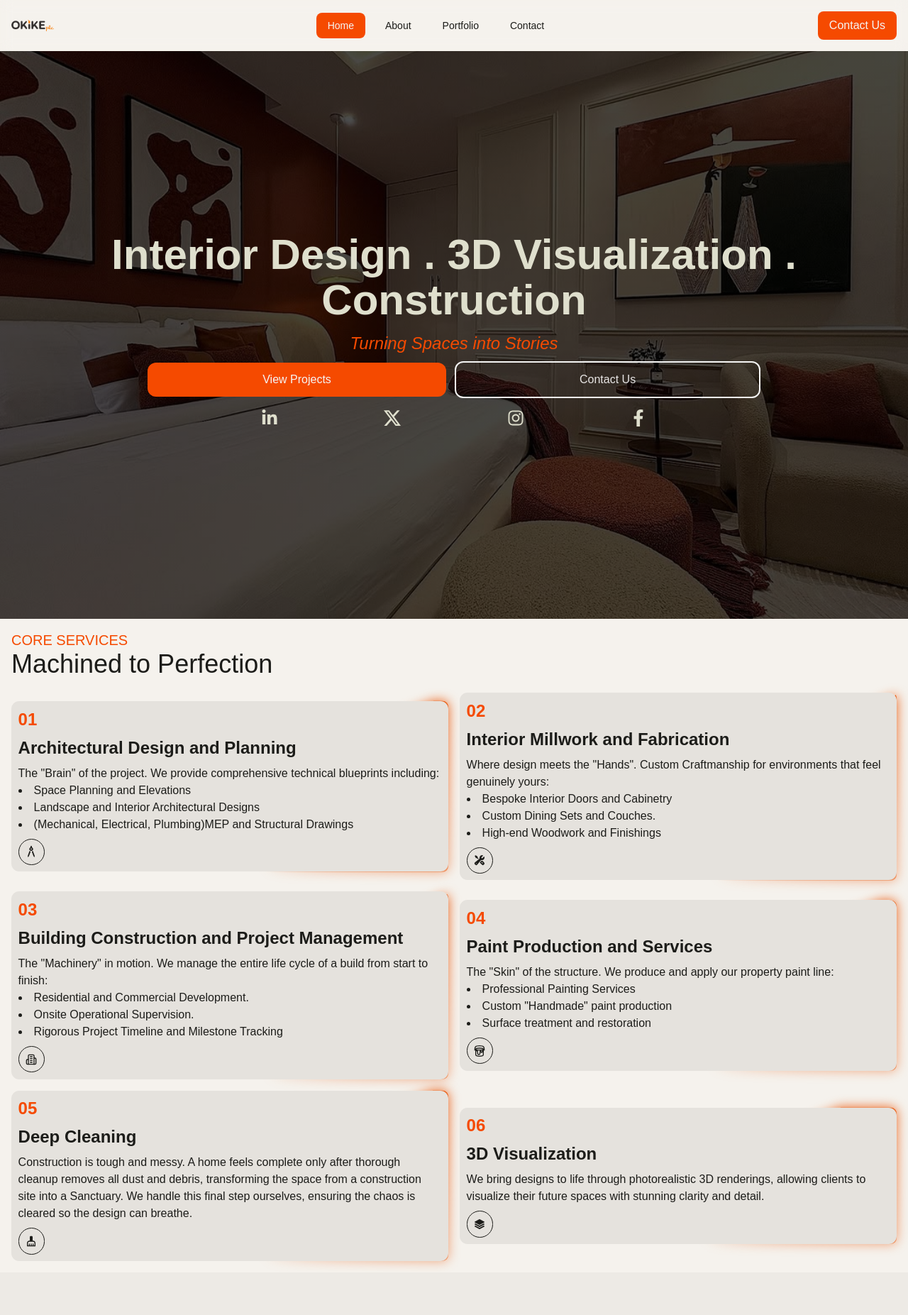
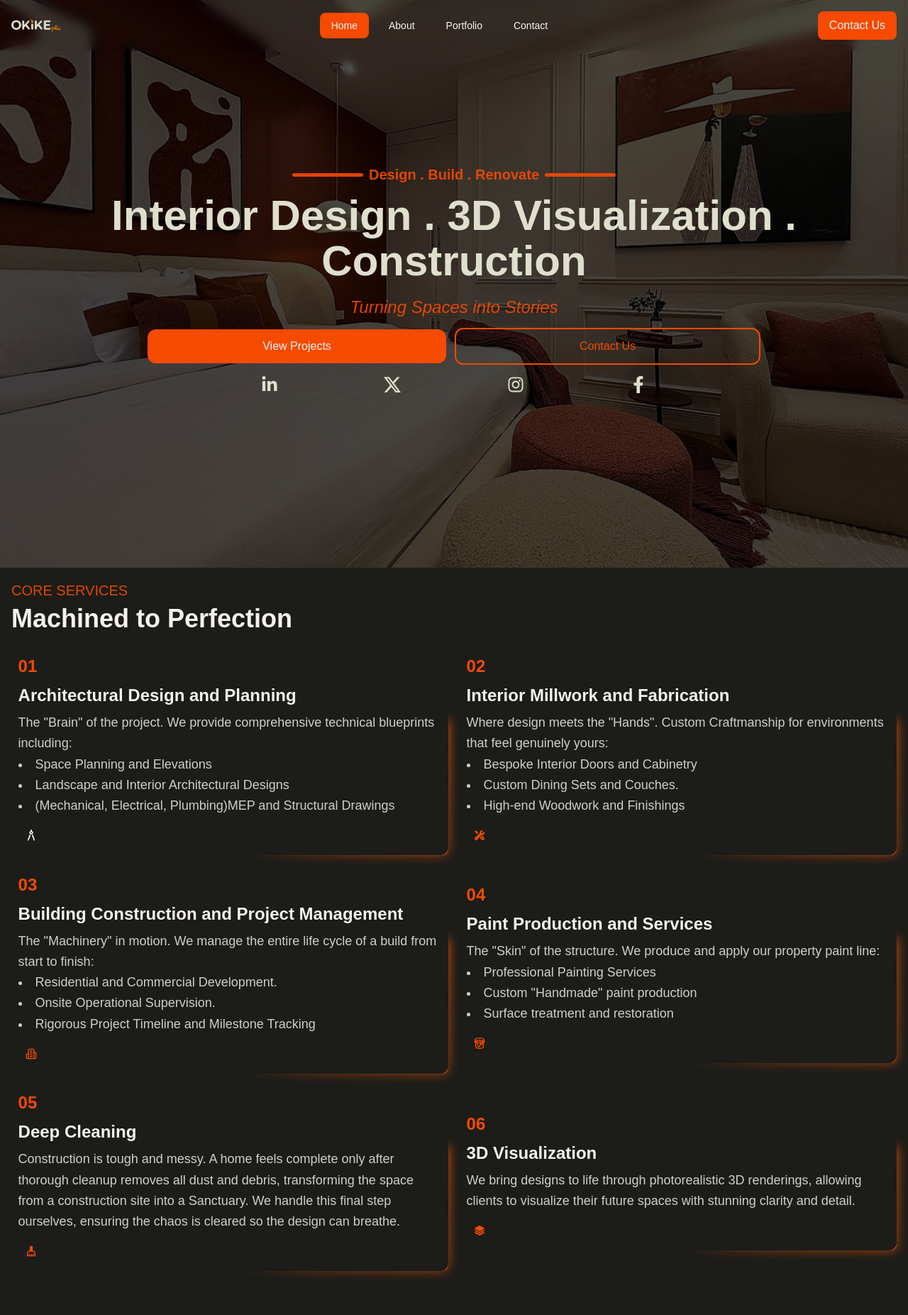
Before and after one commit to OKIKE-PLC/Portfolio-site, a React (Vite) app in the folder Portfolio-site/: page / in a window 1280 px wide. Shown: the top 1853 px of the page at 71% size. Built offline with nearby package versions, Linux system fonts and the light colour scheme; a web font is replaced by a local one.

Commit message:
feat: implement core site layout, navigation components, and fabrication service cards with responsive styling

```diff
--- a/Portfolio-site/src/App.css
+++ b/Portfolio-site/src/App.css
@@ -10,27 +10,22 @@ html {
   scroll-behavior: smooth;
 }
 
+
 ::-webkit-scrollbar {
-  width: 1rem;
+  width: 6px;
 }
-
 ::-webkit-scrollbar-track {
-  background: #EA580C;
+  background: #0a0a08;
 }
-
 ::-webkit-scrollbar-thumb {
-  background: #fcf9f4;
+  background: #c4621a;
+  border-radius: 3px;
 }
-
-::-webkit-scrollbar-thumb:hover {
-  background: #EA580C;
-}
-
 ::selection {
   background: #EA580C; /* Change background color */
   color: #131313;      /* Change text color */
-  border-radius: 10px;
-  padding: 10px;
+  border-radius: 2rem;
+  padding: 2.5rem;
   border: 1px solid #EA580C;
 }
 
@@ -43,15 +38,39 @@ html {
 
   body {
     font-family: 'Supreme', sans-serif;
-    @apply bg-[#F5F2ED] text-[#1C1C19];
+    @apply bg-[#1C1C19] text-[#F5F2ED];
   }
-
-  /* #root {
-    @apply max-w-[1440px];
-  } */
 
   h1, h2, h3, h4, h5, h6 {
     font-family: 'Chubbo', sans-serif;
+  }
+
+  h1 {
+    @apply text-4xl md:text-5xl lg:text-6xl font-bold leading-tight;
+  }
+
+  h2 {
+    @apply text-3xl md:text-4xl lg:text-5xl font-bold leading-tight;
+  }
+
+  h3 {
+    @apply text-2xl md:text-3xl lg:text-4xl font-semibold leading-snug;
+  }
+
+  h4 {
+    @apply text-xl md:text-2xl lg:text-3xl font-semibold leading-snug;
+  }
+
+  h5 {
+    @apply text-lg md:text-xl font-medium leading-normal;
+  }
+
+  h6 {
+    @apply text-base md:text-lg font-medium leading-normal;
+  }
+
+  p {
+    @apply text-base md:text-lg leading-relaxed text-[#F5F2ED] opacity-90;
   }
 
   img {
--- a/Portfolio-site/src/components/fabricationCards.jsx
+++ b/Portfolio-site/src/components/fabricationCards.jsx
@@ -7,72 +7,73 @@ const cards = [
     image: Compass,
     header: "Lead Capture & Pre-qualification",
     text: "Identifying the right fit for the system",
-    color: "bg-[#907067]",
-    background: "bg-[#E5E2DD]",
+    color: "#edeae5",
+    background: "bg-[#1C1C19]",
   },
   {
     id: 2,
     image: Compass,
     header: "Site Inspection",
     text: "Evaluating the ground and the goal",
-    color: "bg-[#907067]",
-    background: "bg-[#E5E2DD]",
+    color: "zinc-300",
+    background: "bg-[#1C1C19]",
   },
   {
     id: 3,
     image: Compass,
     header: "Design Documentation",
     text: "Creating the Office Brain (Drawings & CGIs)",
-    color: "bg-[#907067]",
-    background: "bg-[#E5E2DD]",
+    color: "#edeae5",
+    background: "bg-[#1C1C19]",
   },
   {
     id: 4,
     image: Compass,
     header: "Quotation & Contract",
     text: "Legal and financial alignment",
-    color: "bg-[#907067]",
-    background: "bg-[#E5E2DD]",
+    color: "",
+    background: "bg-[#1C1C19]",
+
   },
   {
     id: 5,
     image: Compass,
     header: "Mobilization",
     text: "Moving the machinery and materials to the field",
-    color: "bg-[#907067]",
-    background: "bg-[#E5E2DD]",
+    color: "",
+    background: "bg-[#1C1C19]",
   },
   {
     id: 6,
     image: Compass,
     header: "Procurement",
     text: "Sourcing quality components for the build.",
-    color: "bg-[#907067]",
-    background: "bg-[#E5E2DD]",
+    color: "",
+    background: "bg-[#1C1C19]",
   },
   {
     id: 7,
     image: Compass,
     header: "Execution & Supervision",
     text: "Daily safety checks and progress logs",
-    color: "bg-[#907067]",
-    background: "bg-[#E5E2DD]",
+    color: "",
+    background: "bg-[#1C1C19]",
   },
   {
     id: 8,
     image: Compass,
     header: "Quality Control (QC) Routine",
     text: "Verifying workmanship at every milestone",
-    color: "bg-[#907067]",
-    background: "bg-[#E5E2DD]",
+    color: "",
+    background: "bg-[#1C1C19]",
   },
   {
     id: 9,
     image: Compass,
     header: "Handover & Aftercare",
     text: "Final inspection and long-term support",
-    color: "bg-[#907067]",
-    background: "bg-[#E5E2DD]",
+    color: "",
+    background: "bg-[#1C1C19]",
   },
 ];
 
@@ -101,7 +102,7 @@ export default function FabCards() {
           <h4 className="text-xl font-bold text-orange-900 mt-2">
             {card.header}
           </h4>
-          <p className="text-[#1C1C19] font-light">{card.text}</p>
+          <p className="text-[#edeae5] font-light">{card.text}</p>
         </motion.div>
       ))}
     </motion.section>
--- a/Portfolio-site/src/components/navbar.jsx
+++ b/Portfolio-site/src/components/navbar.jsx
@@ -1,10 +1,11 @@
 import { useState, useEffect, useRef } from "react";
 import { RiMenu4Line } from "react-icons/ri";
 import { Link, NavLink } from "react-router-dom";
-import darkLogo from "../assets/(PLC)-Dark-Logo.png";
+import lightLogo from "../assets/(PLC)_Light-Logo.png";
 
 export default function Navbar() {
   const [isMobileMenuOpen, setIsMobileMenuOpen] = useState(false);
+  const [isScrolled, setIsScrolled] = useState(false);
   const navRef = useRef(null);
 
   const toggleMobileMenu = () => {
@@ -27,23 +28,31 @@ export default function Navbar() {
     };
   }, [isMobileMenuOpen]);
 
+  useEffect(() => {
+    const handleScroll = () => {
+      setIsScrolled(window.scrollY > 20);
+    };
+    window.addEventListener("scroll", handleScroll);
+    return () => window.removeEventListener("scroll", handleScroll);
+  }, []);
+
   return (
     <section
       ref={navRef}
-      className="sticky top-0 z-50 max-w-[1440px]  backdrop-blur-sm flex justify-between items-center"
+      className={`fixed top-0 left-0 right-0 z-50 max-w-[1440px] flex justify-between items-center transition-all duration-300 bg-transparent text-stone-100 backdrop-blur-sm`}
       style={{ padding: "1rem", margin: "0 auto" }}
     >
       <Link to="/">
-        <img src={darkLogo} alt="Okike Logo" width={60} />
+        <img src={lightLogo} alt="Okike Logo" width={70} />
       </Link>
       <nav className="hidden md:flex justify-center items-center gap-3 text-sm ">
         <NavLink
           to="/"
           className={({ isActive }) =>
-            `px-4 py-2 rounded-lg transition-all duration-300 ease-in-out ${
+            `rounded-lg transition-all duration-300 ease-in-out ${
               isActive
                 ? "bg-orange-600 text-stone-100 font-medium"
-                : "hover:bg-orange-200 hover:text-orange-700"
+                : `hover:bg-orange-200 hover:text-orange-700 ${isScrolled ? "text-orange-600" : "text-stone-100"}`
             }`
           } style={{ padding: ".5rem 1rem" }}
         >
@@ -55,7 +64,7 @@ export default function Navbar() {
             `px-4 py-2 rounded-lg transition-all duration-300 ease-in-out ${
               isActive
                 ? "bg-orange-600 text-stone-100 font-medium"
-                : "hover:bg-orange-200 hover:text-orange-700"
+                : `hover:bg-orange-200 hover:text-orange-700 ${isScrolled ? "text-orange-600" : "text-stone-100"}`
             }`
           } style={{ padding: ".5rem 1rem" }}
         >
@@ -67,7 +76,7 @@ export default function Navbar() {
             `px-4 py-2 rounded-lg transition-all duration-300 ease-in-out ${
               isActive
                 ? "bg-orange-600 text-stone-100 font-medium"
-                : "hover:bg-orange-200 hover:text-orange-700"
+                : `hover:bg-orange-200 hover:text-orange-700 ${isScrolled ? "text-orange-600" : "text-stone-100"}`
             }`
           } style={{ padding: ".5rem 1rem" }}
         >
@@ -79,7 +88,7 @@ export default function Navbar() {
             `px-4 py-2 rounded-lg transition-all duration-300 ease-in-out ${
               isActive
                 ? "bg-orange-600 text-stone-100 font-medium"
-                : "hover:bg-orange-200 hover:text-orange-700"
+                : `hover:bg-orange-200 hover:text-orange-700 ${isScrolled ? "text-orange-600" : "text-stone-100"}`
             }`
           } style={{ padding: ".5rem 1rem" }}
         >
@@ -100,7 +109,7 @@ export default function Navbar() {
       {/* mobile navigation visible only on mobile */}
       <button
         onClick={toggleMobileMenu}
-        className="md:hidden text-3xl p-2 z-50"
+        className={`md:hidden text-3xl p-2 z-50 transition-colors duration-300 ${isScrolled ? "text-orange-600" : "text-stone-100"}`}
       >
         <RiMenu4Line />
       </button>
--- a/Portfolio-site/src/pages/home.jsx
+++ b/Portfolio-site/src/pages/home.jsx
@@ -38,6 +38,7 @@ export default function Home() {
                         duration: 0.8
                             }}
                     >
+                        <p className="flex justify-center items-center text-orange-600 text-xl font-semibold sm:text-center before:content-[''] before:w-25 before:h-[5px] before:rounded-full before:bg-orange-600 before:mr-2 after:content-[''] after:w-25 after:h-[5px] after:rounded-full after:bg-orange-600 after:ml-2">Design . Build . Renovate</p>
 
                 <motion.h1
                     initial={{ opacity: 0, x: -100 }}
@@ -52,7 +53,7 @@ export default function Home() {
                     {/* view projects cta btn */}
                     <Link to="/portfolio" className='bg-orange-600 text-stone-100 rounded-xl hover:bg-orange-800 transition duration-300 md:w-1/2'  style={{padding: "12px 25px", width: "100%"}}>View Projects</Link>
                     {/* contact us btn */}
-                    <Link to="/contact" className='text-stone-200 rounded-xl border-stone-100 border-2 hover:bg-orange-800 transition duration-300 md:w-1/2' style={{padding: "12px 32px", width: "100%"}}>Contact Us</Link>
+                    <Link to="/contact" className='rounded-xl bg-transparent text-orange-600 border-orange-600 border-2 hover:bg-orange-600 hover:text-stone-100 transition duration-300 md:w-1/2' style={{padding: "12px 32px", width: "100%"}}>Contact Us</Link>
                 </div>
                         {/* socials */}
 
@@ -86,10 +87,10 @@ export default function Home() {
                     {/* individual cards */}
 
                     {/* architectural design and planning */}
-                    <article className="card bg-[#E5E2DD] flex flex-col justify-center items-start  gap-2">
+                    <article className="card bg-[#1C1C19] flex flex-col justify-center items-start  gap-2">
                         <span className="text-orange-600  text-2xl font-bold">01</span>
                         <h4 className="text-2xl font-bold">Architectural Design and Planning</h4>
-                        <p className="text-[#1C1C19] font-light">The "Brain" of the project. We provide comprehensive technical blueprints including:
+                        <p className="text-[#E5E2DD] font-light">The "Brain" of the project. We provide comprehensive technical blueprints including:
                             <ul className="list-disc list-inside">
                                 <li>Space Planning and Elevations</li>
                                 <li>Landscape and Interior Architectural Designs</li>
@@ -104,10 +105,10 @@ export default function Home() {
                     </article>
 
                     {/* interior millwork and fabrication */}
-                    <article className="card bg-[#E5E2DD] flex flex-col justify-center items-start  gap-2">
+                    <article className="card bg-[#1C1C19] flex flex-col justify-center items-start  gap-2">
                         <span className="text-orange-600  text-2xl font-bold">02</span>
                         <h4 className="text-2xl font-bold">Interior Millwork and Fabrication</h4>
-                        <p className="text-[#1C1C19] font-light">Where design meets the "Hands". Custom Craftmanship for environments that feel genuinely yours:
+                        <p className="text-[#E5E2DD] font-light">Where design meets the "Hands". Custom Craftmanship for environments that feel genuinely yours:
                             <ul className="list-disc list-inside">
                                 <li>Bespoke Interior Doors and Cabinetry</li>
                                 <li>Custom Dining Sets and Couches.</li>
@@ -115,17 +116,17 @@ export default function Home() {
                             </ul>
                         </p>
                         <div className="img rounded-full border border-[#1C1C19]">
-                            <HiWrenchScrewdriver />
+                            <HiWrenchScrewdriver  className='text-orange-600'/>
 
                         </div>
 
                     </article>
 
                     {/* building construction and project management */}
-                    <article className="card bg-[#E5E2DD] flex flex-col justify-center items-start  gap-2">
+                    <article className="card bg-[#1C1C19] flex flex-col justify-center items-start  gap-2">
                         <span className="text-orange-600  text-2xl font-bold">03</span>
                         <h4 className="text-2xl font-bold">Building Construction and Project Management</h4>
-                        <p className="text-[#1C1C19] font-light">The "Machinery" in motion. We manage the entire life cycle of a build from start to finish:
+                        <p className="text-[#E5E2DD] font-light">The "Machinery" in motion. We manage the entire life cycle of a build from start to finish:
                             <ul className="list-disc list-inside">
                                 <li>Residential and Commercial Development.</li>
                                 <li>Onsite Operational Supervision.</li>
@@ -133,17 +134,17 @@ export default function Home() {
                             </ul>
                         </p>
                         <div className="img rounded-full border border-[#1C1C19]">
-                            <LuBuilding2 />
+                            <LuBuilding2  className='text-orange-600'/>
                         {/* <Compass /> */}
                         </div>
 
                     </article>
 
                     {/* paint production and services */}
-                    <article className="card bg-[#E5E2DD] flex flex-col justify-center items-start  gap-2">
+                    <article className="card bg-[#1C1C19] flex flex-col justify-center items-start  gap-2">
                         <span className="text-orange-600  text-2xl font-bold">04</span>
                         <h4 className="text-2xl font-bold">Paint Production and Services</h4>
-                        <p className="text-[#1C1C19] font-light">The "Skin" of the structure. We produce and apply our property paint line:
+                        <p className="text-[#E5E2DD] font-light">The "Skin" of the structure. We produce and apply our property paint line:
                             <ul className="list-disc list-inside">
                                 <li>Professional Painting Services</li>
                                 <li>Custom "Handmade" paint production</li>
@@ -151,30 +152,30 @@ export default function Home() {
                             </ul>
                         </p>
                         <div className="img rounded-full border border-[#1C1C19]">
-                            <GrPaint />
+                            <GrPaint className='text-orange-600'/>
                         </div>
 
                     </article>
                     {/* deep cleaning */}
-                    <article className="card bg-[#E5E2DD] flex flex-col justify-center items-start  gap-2">
+                    <article className="card bg-[#1C1C19] flex flex-col justify-center items-start  gap-2">
                         <span className="text-orange-600  text-2xl font-bold">05</span>
                         <h4 className="text-2xl font-bold">Deep Cleaning</h4>
-                        <p className="text-[#1C1C19] font-light">Construction is tough and messy. A home feels complete only after thorough cleanup removes all dust and debris, transforming the space from a construction site into a Sanctuary. We handle this final step ourselves, ensuring the chaos is cleared so the design can breathe.
+                        <p className="text-[#E5E2DD] font-light">Construction is tough and messy. A home feels complete only after thorough cleanup removes all dust and debris, transforming the space from a construction site into a Sanctuary. We handle this final step ourselves, ensuring the chaos is cleared so the design can breathe.
 
                         </p>
                         <div className="img rounded-full border border-[#1C1C19]">
-                            <MdCleaningServices />
+                            <MdCleaningServices className='text-orange-600'/>
                         </div>
 
                     </article>
                     {/* 3d visualization */}
-                    <article className="card bg-[#E5E2DD] flex flex-col justify-center items-start  gap-2">
+                    <article className="card bg-[#1C1C19] flex flex-col justify-center items-start  gap-2">
                         <span className="text-orange-600  text-2xl font-bold">06</span>
                         <h4 className="text-2xl font-bold">3D Visualization</h4>
-                        <p className="text-[#1C1C19] font-light">We bring designs to life through photorealistic 3D renderings, allowing clients to visualize their future spaces with stunning clarity and detail.
+                        <p className="text-[#E5E2DD] font-light">We bring designs to life through photorealistic 3D renderings, allowing clients to visualize their future spaces with stunning clarity and detail.
                         </p>
                         <div className="img rounded-full border border-[#1C1C19]">
-                            <HiSquare3Stack3D />
+                            <HiSquare3Stack3D   className='text-orange-600'/>
                         {/* <Compass /> */}
                         </div>
 
@@ -185,15 +186,15 @@ export default function Home() {
 
             {/* best projects section */}
             <motion.section
-                className="projects bg-[#edeae5] flex flex-col gap-5"
+                className="projects bg-[#1C1C19] flex flex-col gap-5"
                 initial={{ opacity: 0, y: 50 }}
                 whileInView={{ opacity: 1, y: 0 }}
                 viewport={{ once: true, amount: 0.1 }}
                 transition={{ duration: 0.7, ease: "easeOut", delay: 0.2 }}
             >
                 {/* selected works text */}
-                <div className='marginAuto'>
-                        <div className="flex flex-col md:flex-row md:justify-between items-start md:items-end ">
+                <div className=''>
+                        <div className="flex flex-col md:flex-row md:justify-between items-start md:items-end marginAuto">
                         <div className="flex flex-col justify-center items-baseline">
                             <p className="text-orange-600 text-sm md:text-xl">Selected Works</p>
                             <h3 className="text-2xl md:text-4xl font-semibold">The <span className="text-orange-600  italic">Interior</span> Series</h3>
@@ -201,17 +202,17 @@ export default function Home() {
                         <Link className='hover:text-orange-600 hover:text-xl transition-all duration-300' to="/portfolio">View our works</Link>
                     </div>
                     {/* selected works cards */}
-                    <div className="flex flex-col md:flex-row justify-center md:justify-between items-center gap-5" style={{padding: "1.5rem 0"}}>
+                    <div className="flex flex-col md:flex-row justify-center md:justify-between items-center gap-5 marginAuto" style={{padding: "1.5rem 0"}}>
                         <div className="mb-5 w-full rounded-xl" style={{margin: "1.5rem 0", height: "30rem"}}>
                             <img className="w-full rounded-xl" src={BeachHouse} alt="Beach house 3D interior" loading="lazy"/>
                             <h4 className="text-orange-600 font-bold text-xl">Beach House 3D Visualization</h4>
-                            <p className="text-[#1C1C19] font-light ">Lagos, Nigeria 2025</p>
+                            <p className="text-[#edeae5] font-light ">Lagos, Nigeria 2025</p>
 
                         </div>
                         <div className="mb-5 w-full rounded-xl" style={{margin: "1.5rem 0", height: "30rem"}}>
                             <img className="w-full rounded-xl" src={rooftop} alt="rooftop mural" loading="lazy" />
                             <h4 className="text-orange-600 font-bold text-xl">Rooftop Mural</h4>
-                            <p className="text-[#1C1C19] font-light ">Lagos, Nigeria 2025</p>
+                            <p className="text-[#edeae5] font-light ">Lagos, Nigeria 2025</p>
                         </div>
                     </div>
                 </div>
--- a/Portfolio-site/src/pages/meetTheTeam.jsx
+++ b/Portfolio-site/src/pages/meetTheTeam.jsx
@@ -26,7 +26,7 @@ export default function MeetTheTeam() {
                 </motion.header> */}
 
                 {/* visionaries */}
-                <section className='flex flex-col justify-center items-center bg-stone-900 text-zinc-200 gap-2' style={{ padding: "1rem" }}>
+                <section className='flex flex-col justify-center items-center bg-stone-900 text-zinc-200 gap-2' style={{ padding: "5.5rem 1rem" }}>
                     <div className='flex flex-col justify-center self-start gap-2'>
                         <p className='text-orange-600'>Visionaries</p>
                         <h2 className='text-4xl font-bold'>The Visionaries Behind the Structure</h2>
--- a/Portfolio-site/src/pages/portfolio.jsx
+++ b/Portfolio-site/src/pages/portfolio.jsx
@@ -41,12 +41,13 @@ export default function Portfolio() {
 
   return (
     <motion.section
-      style={{ padding: "1.5rem" }}
+      style={{ padding: "5.5rem 1.5rem" }}
       initial={{ opacity: 0, y: 50 }}
       animate={{ opacity: 1, y: 0 }}
       transition={{ duration: 0.7, ease: "easeOut" }}
+      className="marginAuto"
     >
-      <div className="flex flex-col justify-center items-start gap-3 marginAuto">
+      <div className="flex flex-col justify-center items-start gap-3 ">
         <span className="text-orange-600 font-light">
           - EXCELLENCE IN FABRICATION
         </span>
```
Also changed, not shown: Portfolio-site/src/pages/residential.jsx (+5 -5 lines), Portfolio-site/src/assets/Container.svg.
